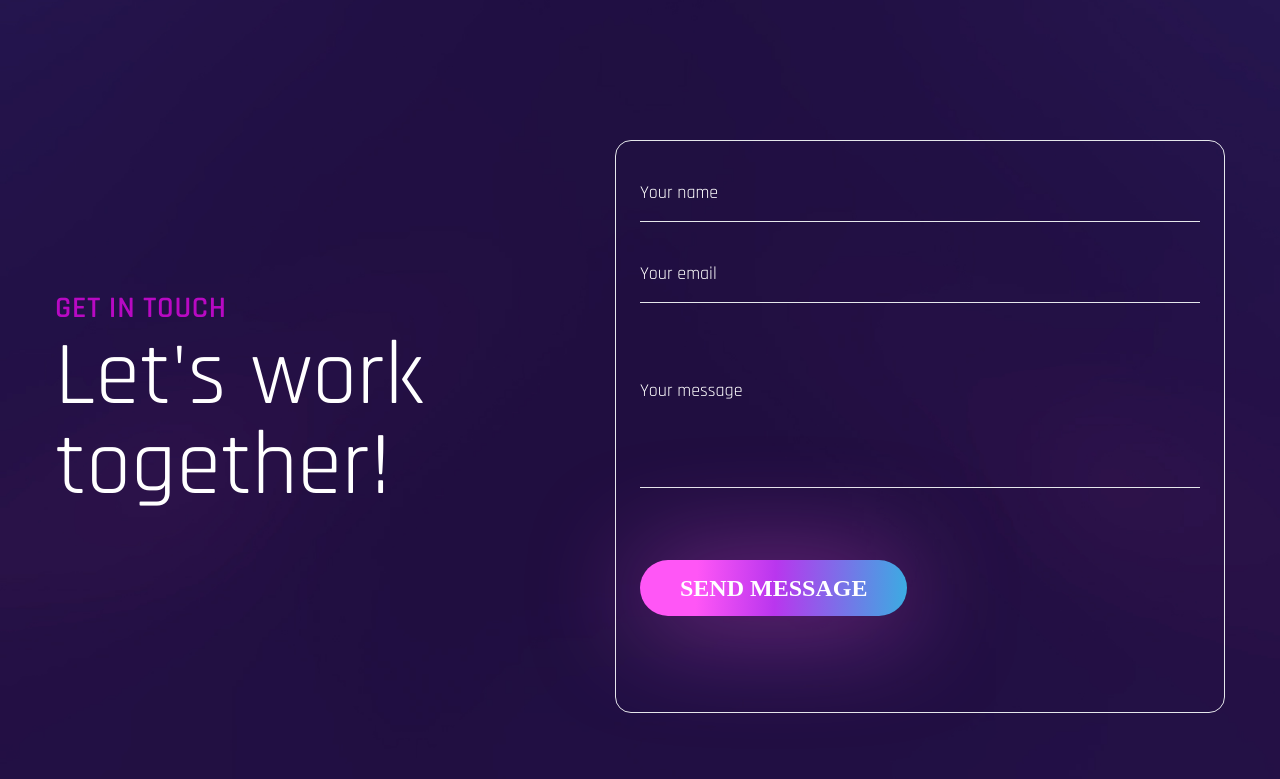
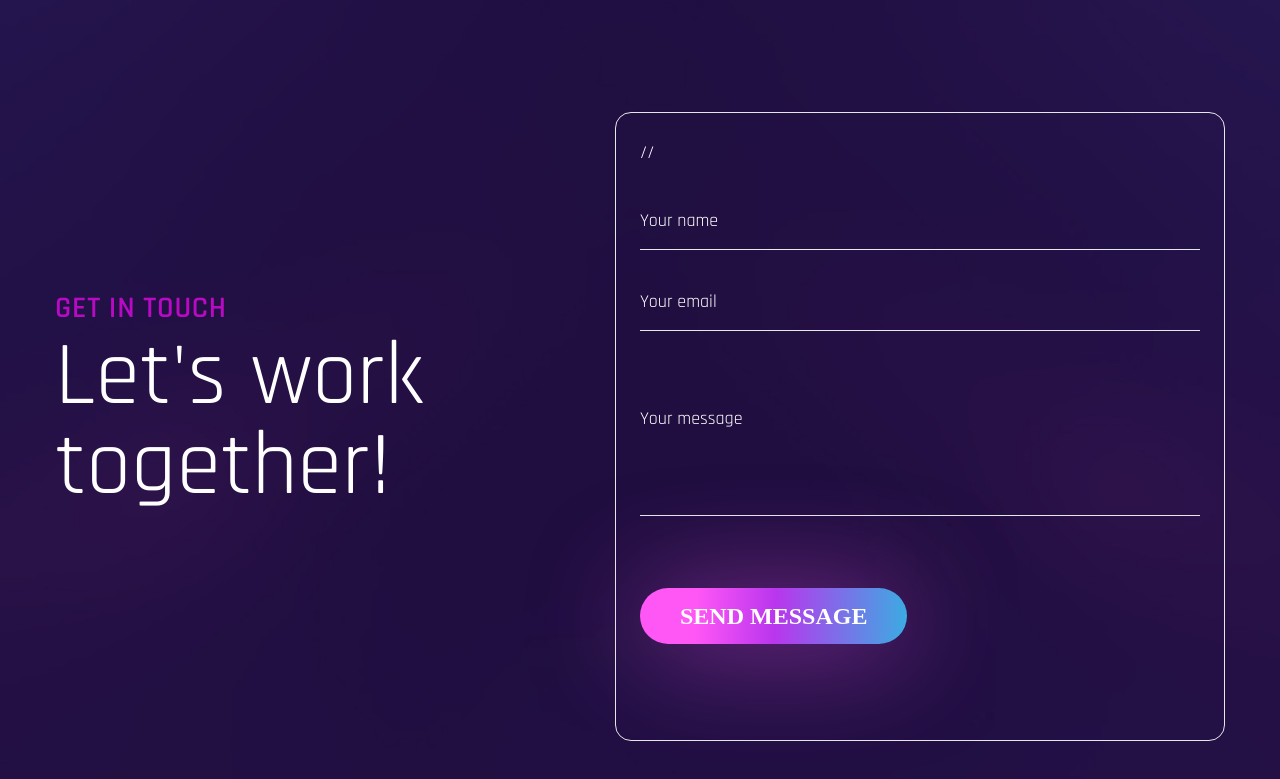
Before and after one commit to Andriukas0/portfolio, a React (Create React App) app: page / in a window 1280 px wide. Shown: the part 3262-4041 px from the top of the page. Built offline with nearby package versions, Linux system fonts and the light colour scheme; the HTML template or start-up script is replaced by a standard one; a web font is replaced by a local one.

Commit message:
Update Contact.js

```diff
--- a/src/components/Contact.js
+++ b/src/components/Contact.js
@@ -30,13 +30,13 @@ const Contact = () => {
         initial='hidden'
         whileInView={'show'}
         viewport={{ once: false, amount: 0.3}}
-        //action='https://formsubmit.co/af9221e43fb63fabbc97ae54a84b9005'
-        name="contact"
+        action='https://formsubmit.co/af9221e43fb63fabbc97ae54a84b9005'
+        //name="contact"
         method="POST"
-        data-netlify="true"
+        //data-netlify="true"
         className='flex-1 border rounded-2xl flex flex-col gap-y-6 pb-24 p-6 items-start'
         >
-          <input type="hidden" name="form-name" value="contact" />
+          //<input type="hidden" name="form-name" value="contact" />
           <input
             className='bg-transparent border-b py-3 outline-none w-full placeholder:text-white focus:border-accent transition-all'
             type="text" name="name" required
```
